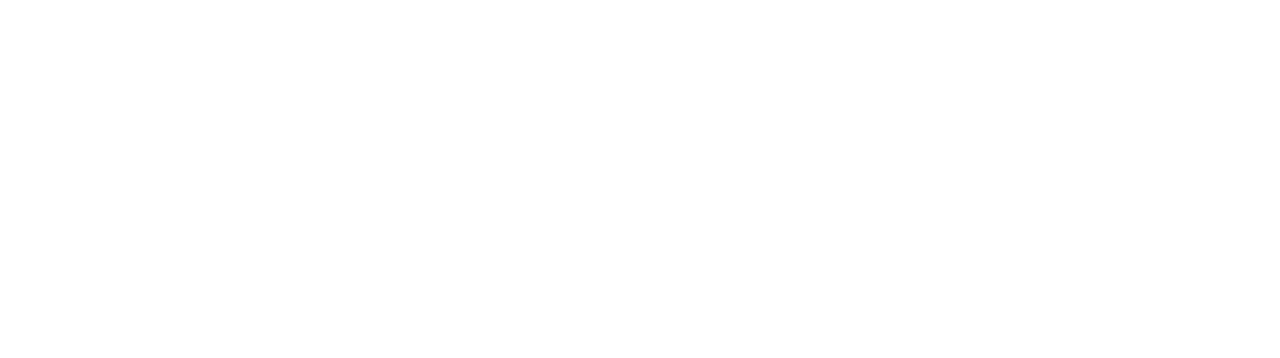
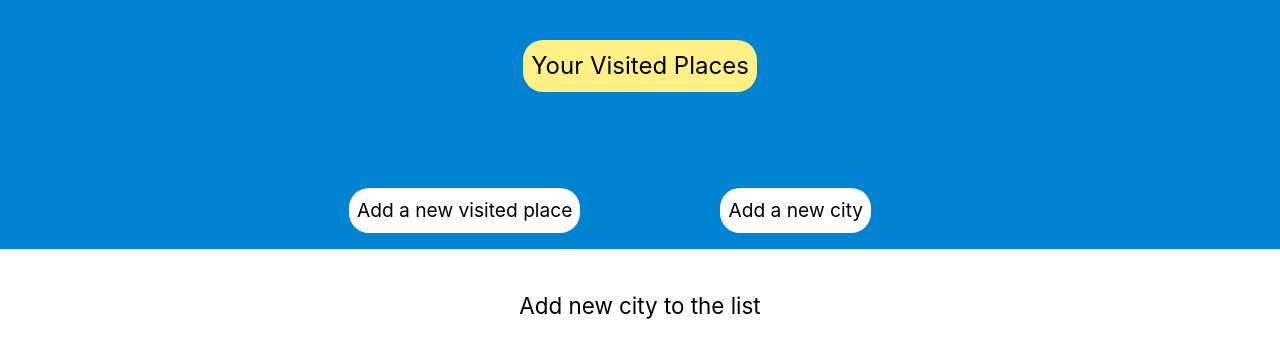
Before and after one commit to ArBa-dev-J/VisitedPlaces, a React (Vite) app in the folder front/: page /newCity in a window 1280 px wide. Before the commit this address had no page. Shown: the top 358 px of the page. Built offline with nearby package versions, Linux system fonts and the light colour scheme.

Commit message:
change nav buttons to be more spaced out evenly

```diff
--- a/front/src/App.jsx
+++ b/front/src/App.jsx
@@ -1,4 +1,5 @@
 import Dashboard from "./components/pages/Dashboard";
+import NewCityForm from "./components/forms/newCity/NewCityForm";
 import { Routes, Route } from "react-router";
 
 
@@ -7,8 +8,11 @@
   return (
     <>
       <Routes>
+        {/* Dasboard route */}
         <Route path="/" element={<Dashboard />} />
 
+        {/* Form routes */}
+        <Route path="/newCity" element={<NewCityForm />} />
 
 
       </Routes>
--- a/front/src/components/PageHeader.jsx
+++ b/front/src/components/PageHeader.jsx
@@ -4,14 +4,14 @@
     return (
         <>
             <header className='flex flex-col items-center pt-10  bg-sky-600 '>
-                <Link to="/"><h1 className='bg-yellow-200  hover:bg-yellow-300 p-2 rounded-[20px] text-[1.5rem]'>Your Visited Places</h1></Link>
+                <Link to="/"><h1 className='bg-yellow-200 text-center hover:bg-yellow-300 p-2 rounded-[20px] text-[1.5rem]'>Your Visited Places</h1></Link>
 
-                <nav className='mt-20 flex w-screen justify-center gap-20 py-4'>
-                    <Link className='p-2 bg-white  hover:bg-gray-200 rounded-[20px] text-[1.2rem]'>
+                <nav className='mt-20 gap-20 flex justify-center  py-4'>
+                    <Link className='p-2 relative right-15 bg-white hover:bg-gray-200 rounded-[20px] text-[1.2rem]'>
                         Add a new visited place
                     </Link>
 
-                    <Link className='p-2 bg-white hover:bg-gray-200 rounded-[20px] text-[1.2rem]'>
+                    <Link to="/newCity" className='p-2 bg-white hover:bg-gray-200 rounded-[20px] text-[1.2rem]'>
                         Add a new city
                     </Link>
                 </nav>
--- /dev/null
+++ b/front/src/components/forms/newCity/NewCityForm.jsx
@@ -0,0 +1,16 @@
+import PageHeader from "../../PageHeader";
+import NewCityFormInputs from "./NewCityFormInputs";
+
+function NewCityForm() {
+    return (
+        <>
+            <PageHeader />
+
+            <h2 className="text-center pt-10 text-[1.4rem]">Add new city to the list</h2>
+
+            <NewCityFormInputs />
+        </>
+    );
+}
+
+export default NewCityForm;
--- /dev/null
+++ b/front/src/components/forms/newCity/NewCityFormInputs.jsx
@@ -0,0 +1,9 @@
+function NewCityFormInputs(){
+    return(
+        <>
+
+        </>
+    );
+}
+
+export default NewCityFormInputs;
```
